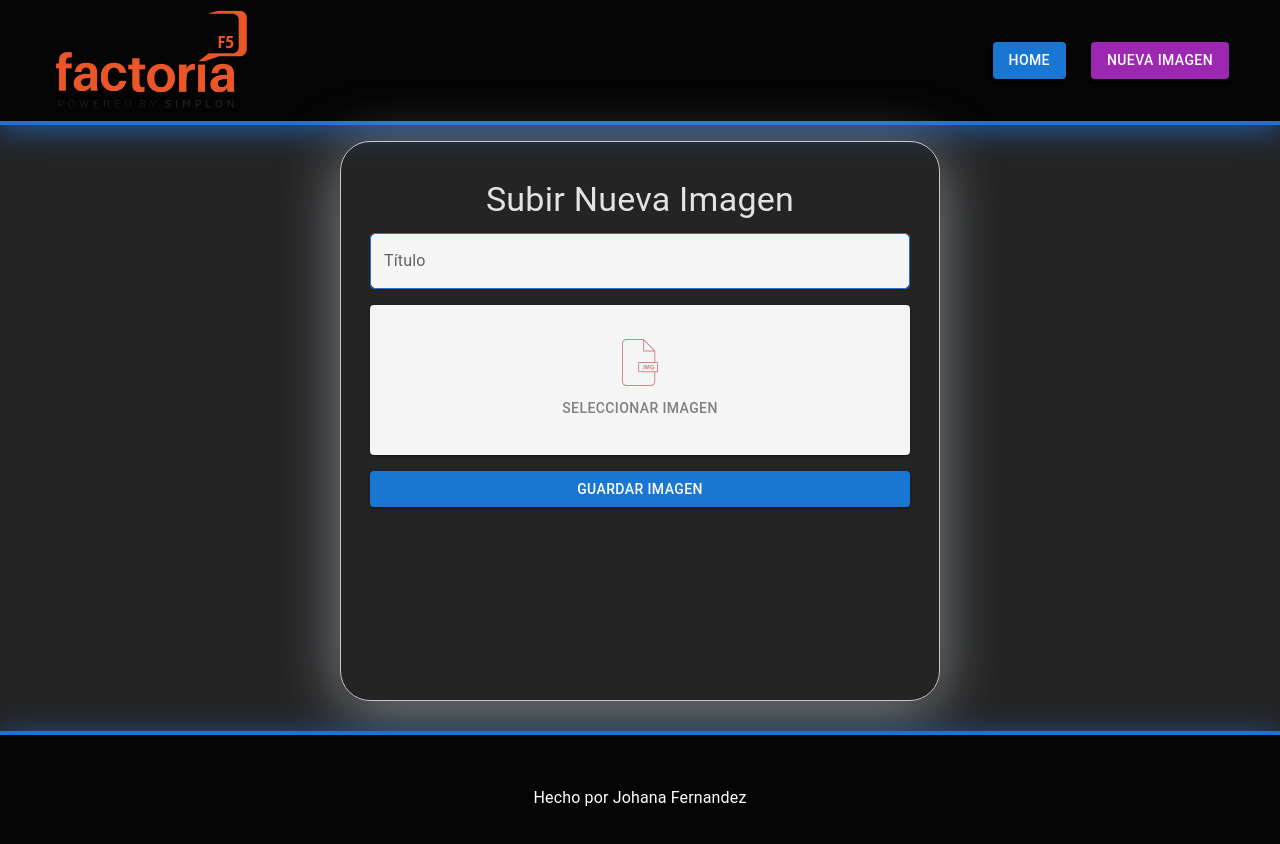
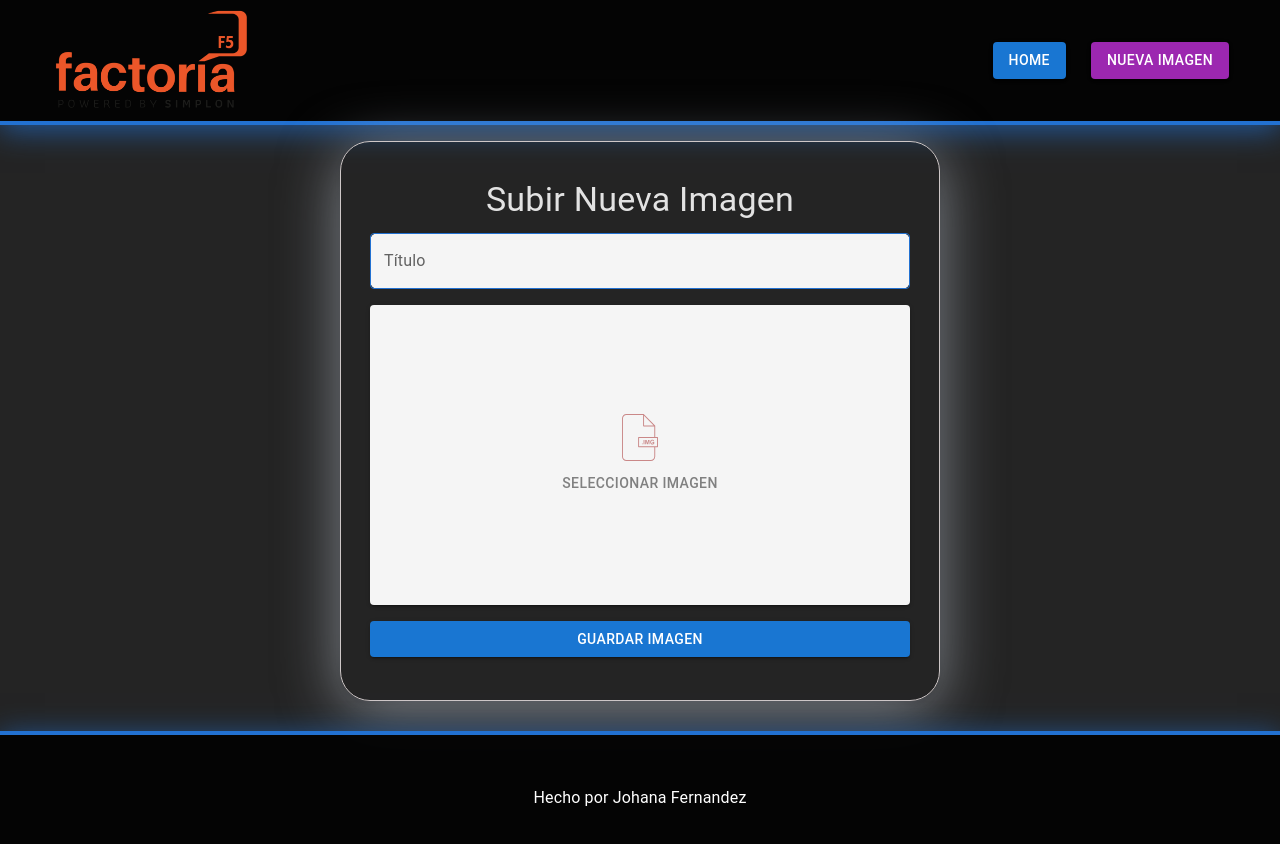
Before and after one commit to JohanaFernandezHernandez/ImagenFvorita, a React (Vite) app in the folder Front/: page /create in a window 1280 px wide. Shown: the top 844 px of the page. Built offline with nearby package versions, Linux system fonts and the light colour scheme; no server answers.

Commit message:
feat: Ajuste de estilos formulario

```diff
--- a/Front/src/Components/Form/ImagePreview.jsx
+++ /dev/null
@@ -1,21 +0,0 @@
-import { Box } from "@mui/material";
-
-const ImagePreview = ({ preview }) => {
-
-  return (
-    <Box mt={2} display="flex" justifyContent="center">
-      <img
-        src={preview}
-        alt="Vista previa"
-        style={{
-          maxWidth: "100%",
-          maxHeight: "250px",
-          borderRadius: "8px",
-          objectFit: "cover",
-        }}
-      />
-    </Box>
-  );
-};
-
-export default ImagePreview;
--- a/Front/src/Components/Form/ImageUploadForm.jsx
+++ b/Front/src/Components/Form/ImageUploadForm.jsx
@@ -8,6 +8,7 @@ const ImageUploadForm = ({
   isSubmitting,
   error,
   success,
+  preview,
 }) => {
 
   return (
@@ -23,17 +24,17 @@ const ImageUploadForm = ({
           placeholder="Ingresa un título para la imagen"
           disabled={isSubmitting}
           sx={{
-            backgroundColor: "#f5f5f5", // Fondo gris claro
-            borderRadius: 2, // Bordes redondeados
+            backgroundColor: "#f5f5f5",
+            borderRadius: 2,
             "& .MuiOutlinedInput-root": {
               "& fieldset": {
-                borderColor: "#2271D1", // Borde azul cuando no está seleccionado
+                borderColor: "#2271D1",
               },
               "&:hover fieldset": {
-                borderColor: "#0056b3", // Azul más oscuro al pasar el mouse
+                borderColor: "#0056b3",
               },
               "&.Mui-focused fieldset": {
-                borderColor: "#004494", // Azul aún más oscuro cuando está enfocado
+                borderColor: "#004494",
               },
             },
           }}
@@ -51,9 +52,42 @@ const ImageUploadForm = ({
           id="file-upload"
         />
         <label htmlFor="file-upload">
-          <Button variant="contained" component="span" fullWidth sx={{height:"150px",backgroundColor: "#f5f5f5", borderColor: "#2271D1", color:"gray", display:"flex", flexDirection: "column", gap:"10px"}}>
-            <IconoFolder/>
-            Seleccionar Imagen
+          <Button
+            variant="contained"
+            component="span"
+            fullWidth
+            sx={{
+              height: "300px",
+              backgroundColor: "#f5f5f5",
+              borderColor: "#2271D1",
+              color: "gray",
+              display: "flex",
+              flexDirection: "column",
+              gap: "10px",
+              padding: 0,
+              overflow: "hidden",
+              position: "relative"
+            }}
+          >
+            {preview ? (
+              <img
+                src={preview}
+                alt="Vista previa"
+                style={{
+                  width: "100%",
+                  height: "100%",
+                  objectFit: "cover",
+                  position: "absolute",
+                  top: 0,
+                  left: 0
+                }}
+              />
+            ) : (
+              <>
+                <IconoFolder />
+                Seleccionar Imagen
+              </>
+            )}
           </Button>
         </label>
       </Box>
--- a/Front/src/pages/CreateImage/CreateImage.jsx
+++ b/Front/src/pages/CreateImage/CreateImage.jsx
@@ -2,8 +2,7 @@ import { useState } from "react";
 import { useNavigate } from "react-router-dom";
 import { useConectionApi } from "../../hooks/useConextionApi";
 import { Container, Typography } from "@mui/material";
-import { ImagePreview, ImageUploadForm } from "../../Components";
-
+import { ImageUploadForm } from "../../Components";
 
 const CreateImage = () => {
   const [formData, setFormData] = useState({ Title: "", file: null });
@@ -106,8 +105,8 @@ const CreateImage = () => {
         isSubmitting={isSubmitting}
         error={error}
         success={success}
+        preview={preview}
       />
-      {preview && <ImagePreview preview={preview} />}
     </Container>
   );
 };
```
Also changed, not shown: 1 other file (tests, documents, lock files or other folders). Lines whose indentation alone changed are shown as unchanged.
